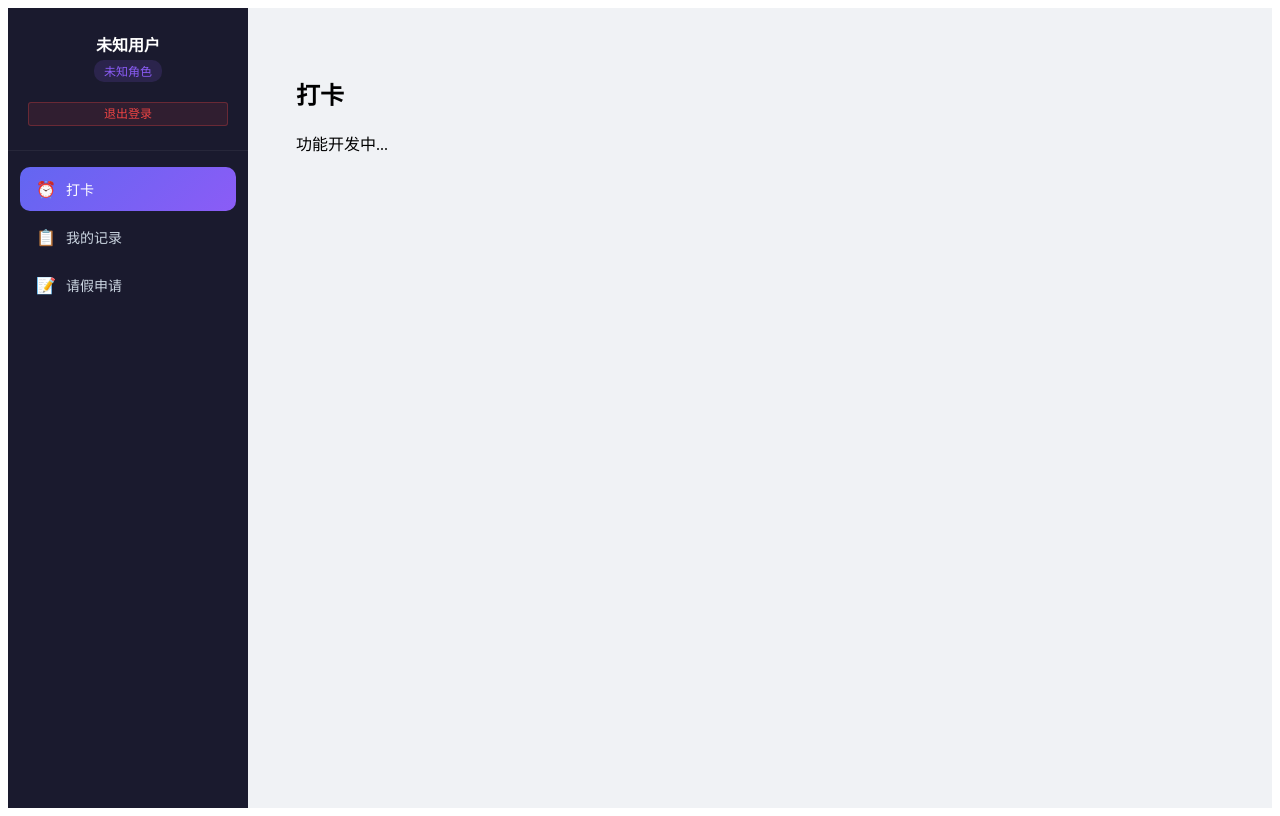
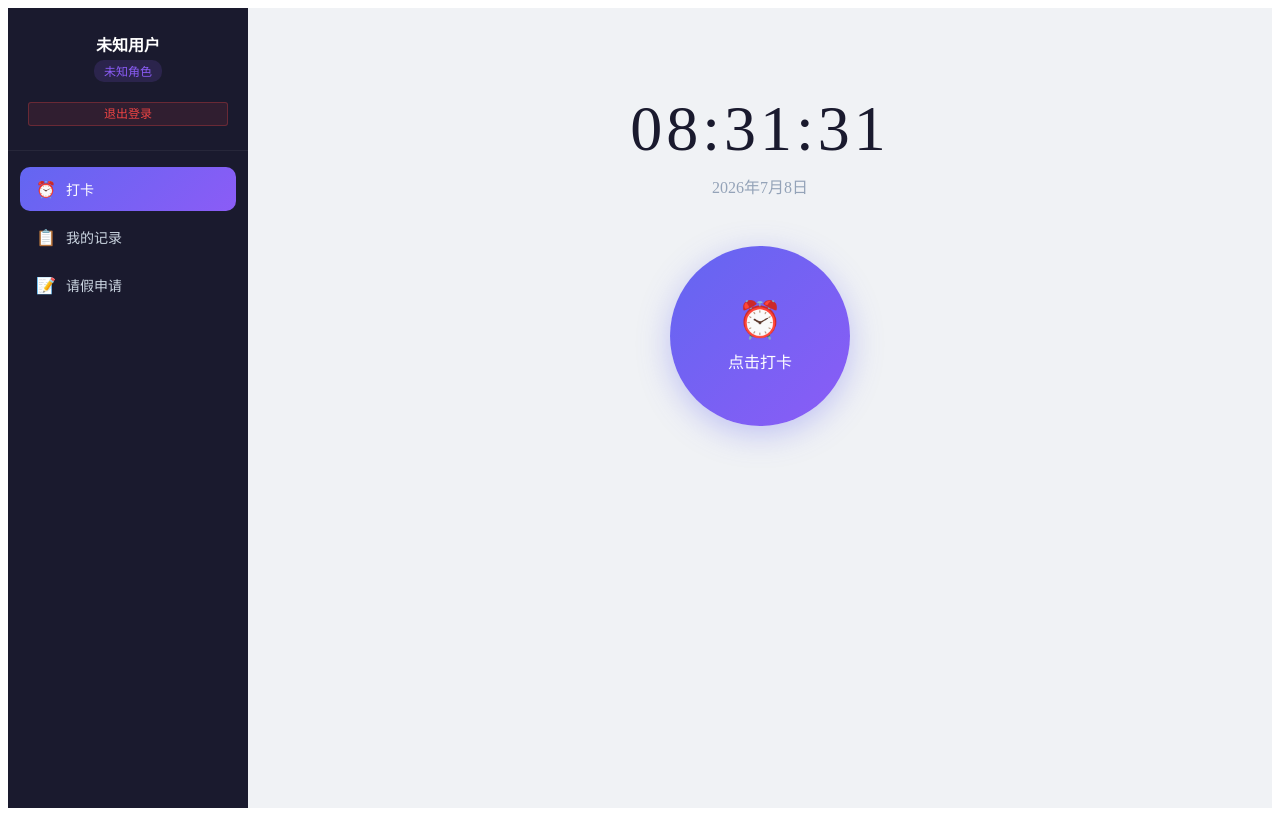
Before and after one commit to sagiri0512/Attendance, a Vue app in the folder FE/: page /clock in a window 1280 px wide. Built offline with nearby package versions, Linux system fonts and the light colour scheme; no server answers; sample sign-in values are in the browser's storage.

Commit message:
FE实现打卡功能

```diff
--- /dev/null
+++ b/FE/src/api/attendance.js
@@ -0,0 +1,5 @@
+import request from '@/utils/request'
+
+export function clock() {
+  return request.post('/attendance/clock')
+}
--- a/FE/src/views/attendance/Clock.vue
+++ b/FE/src/views/attendance/Clock.vue
@@ -1,4 +1,159 @@
 <template>
-  <div class="page"><h2>打卡</h2><p>功能开发中...</p></div>
+  <div class="clock-page">
+    <!-- 当前时间 -->
+    <div class="time-display">
+      <div class="time">{{ currentTime }}</div>
+      <div class="date">{{ currentDate }}</div>
+    </div>
+
+    <!-- 打卡按钮 -->
+    <div class="clock-btn-wrapper" @click="handleClock">
+      <div class="clock-btn" :class="{ active: isClocking }">
+        <span class="btn-icon">⏰</span>
+        <span class="btn-text">{{ isClocking ? '打卡中...' : '点击打卡' }}</span>
+      </div>
+    </div>
+
+    <!-- 打卡结果 -->
+    <div v-if="resultMsg" class="result-card" :class="{ success: resultSuccess }">
+      <span class="result-icon">{{ resultSuccess ? '✅' : '❌' }}</span>
+      <span>{{ resultMsg }}</span>
+    </div>
+  </div>
 </template>
-<style scoped>.page { padding: 24px; }</style>
+
+<script setup>
+import { ref, onMounted, onUnmounted } from 'vue'
+import { clock } from '@/api/attendance'
+
+const currentTime = ref('')
+const currentDate = ref('')
+const isClocking = ref(false)
+const resultMsg = ref('')
+const resultSuccess = ref(false)
+let timer = null
+
+function updateTime() {
+  const d = new Date()
+  const pad = n => String(n).padStart(2, '0')
+  currentTime.value = `${pad(d.getHours())}:${pad(d.getMinutes())}:${pad(d.getSeconds())}`
+  currentDate.value = `${d.getFullYear()}年${d.getMonth() + 1}月${d.getDate()}日`
+}
+
+onMounted(() => {
+  updateTime()
+  timer = setInterval(updateTime, 1000)
+})
+
+onUnmounted(() => {
+  clearInterval(timer)
+})
+
+async function handleClock() {
+  if (isClocking.value) return
+  isClocking.value = true
+  resultMsg.value = ''
+  try {
+    const res = await clock()
+    resultMsg.value = res.data.data || '打卡成功'
+    resultSuccess.value = true
+  } catch {
+    resultMsg.value = '打卡失败，请重试'
+    resultSuccess.value = false
+  } finally {
+    isClocking.value = false
+    setTimeout(() => { resultMsg.value = '' }, 3000)
+  }
+}
+</script>
+
+<style scoped>
+.clock-page {
+  display: flex;
+  flex-direction: column;
+  align-items: center;
+  padding: 60px 24px;
+  max-width: 500px;
+  margin: 0 auto;
+}
+
+.time-display {
+  text-align: center;
+  margin-bottom: 48px;
+}
+.time {
+  font-size: 64px;
+  font-weight: 300;
+  color: #1a1a2e;
+  letter-spacing: 4px;
+  font-variant-numeric: tabular-nums;
+}
+.date {
+  margin-top: 8px;
+  font-size: 16px;
+  color: #94a3b8;
+}
+
+.clock-btn-wrapper {
+  cursor: pointer;
+  margin-bottom: 32px;
+}
+.clock-btn {
+  width: 180px;
+  height: 180px;
+  border-radius: 50%;
+  background: linear-gradient(135deg, #6366f1, #8b5cf6);
+  display: flex;
+  flex-direction: column;
+  align-items: center;
+  justify-content: center;
+  color: #fff;
+  transition: all 0.3s;
+  box-shadow: 0 8px 32px rgba(99, 102, 241, 0.35);
+}
+.clock-btn:hover {
+  transform: scale(1.04);
+  box-shadow: 0 12px 40px rgba(99, 102, 241, 0.45);
+}
+.clock-btn:active {
+  transform: scale(0.96);
+}
+.clock-btn.active {
+  opacity: 0.7;
+  pointer-events: none;
+}
+.btn-icon {
+  font-size: 36px;
+  margin-bottom: 8px;
+}
+.btn-text {
+  font-size: 16px;
+  font-weight: 500;
+}
+
+.result-card {
+  padding: 14px 28px;
+  border-radius: 12px;
+  font-size: 15px;
+  display: flex;
+  align-items: center;
+  gap: 8px;
+  animation: fadeIn 0.3s;
+}
+.result-card.success {
+  background: #f0fdf4;
+  color: #16a34a;
+}
+.result-card:not(.success) {
+  background: #fef2f2;
+  color: #dc2626;
+}
+.result-icon {
+  font-size: 18px;
+}
+
+@keyframes fadeIn {
+  from { opacity: 0; transform: translateY(8px); }
+  to   { opacity: 1; transform: translateY(0); }
+}
+</style>
```
